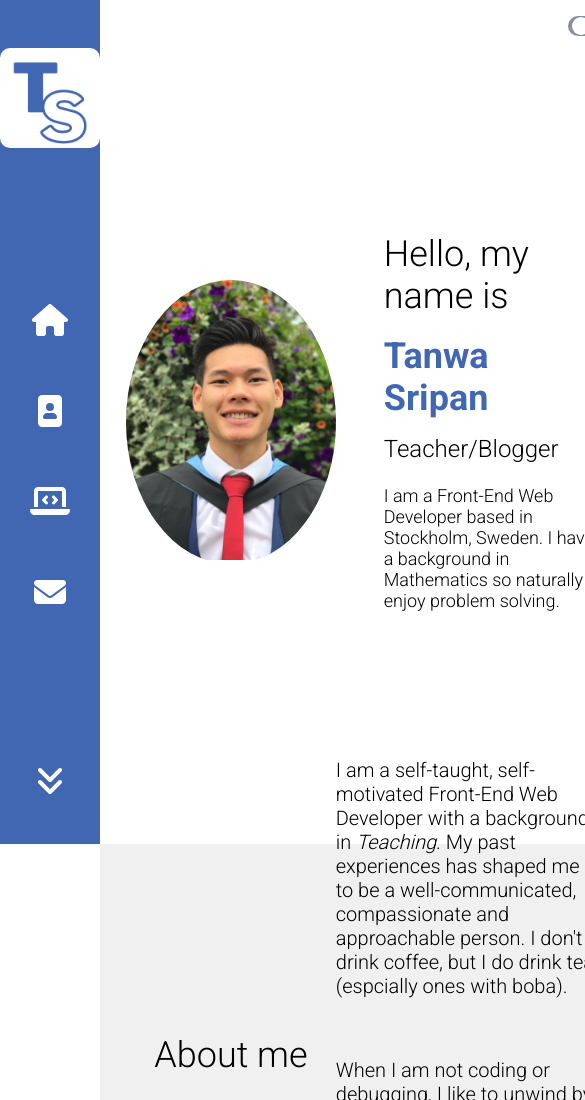
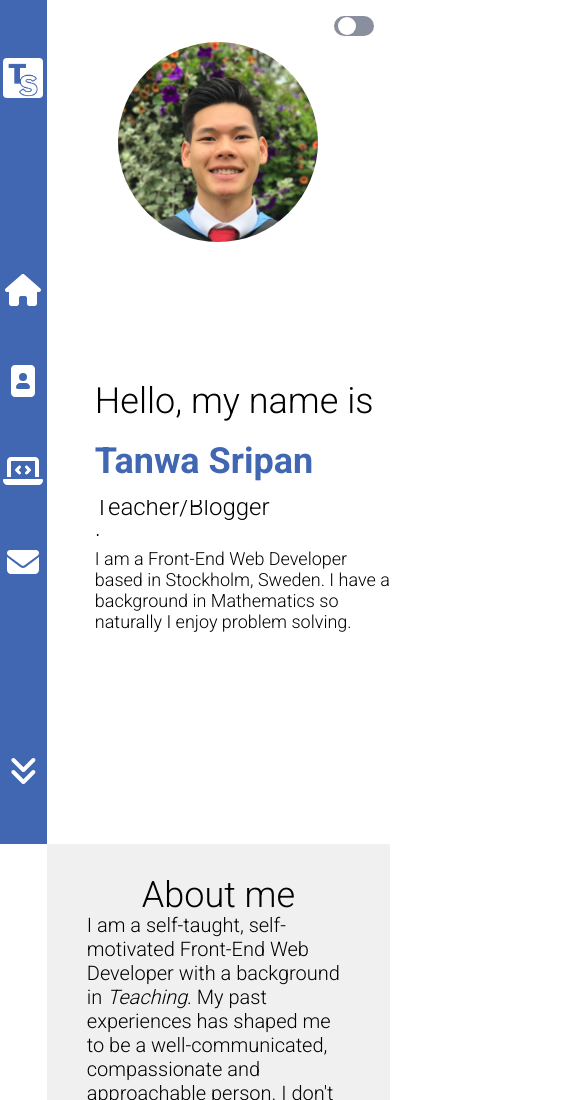
Before and after one commit to JustTanwa/portfolio, a React (Create React App) app: page / in a window 390 px wide. Shown: the top 1100 px of the page, 585 px wide, since content can reach past the window. Built offline with nearby package versions, Linux system fonts and the light colour scheme.

Commit message:
initial mobile responsive layout

```diff
--- a/src/App.css
+++ b/src/App.css
@@ -2,6 +2,7 @@
     font-family: 'Roboto', sans-serif;
     scroll-behavior: smooth;
     transition: background-color 0.3s ease-in;
+    box-sizing: border-box;
 }
 
 .page-layout {
--- a/src/components/Aboutme.css
+++ b/src/components/Aboutme.css
@@ -49,3 +49,29 @@
     flex-wrap: wrap;
     gap: 3em;
 }
+
+@media screen and (max-width: 850px) {
+    .aboutme-page {
+        flex-direction: column;
+        flex-wrap: nowrap;
+        align-items: center;
+        min-height: 100vh;
+    }
+
+    .aboutme-title {
+        flex-basis: content;
+    }
+
+    .aboutme-infor, .aboutme-skill {
+        flex-shrink: 1;
+        justify-content: center;
+    }
+
+    .skill-badges {
+        justify-content: center;
+    }
+
+    .aboutme-para1, .aboutme-para2 {
+        padding: 0 2em;
+    }
+}
--- a/src/components/Contact.css
+++ b/src/components/Contact.css
@@ -42,3 +42,14 @@ address, .email {
     margin: 0;
     padding: 0 0 0 0;
 }
+
+
+@media screen and (max-width: 850px) {
+    .contact-page {
+        flex-direction: column;
+    }
+
+    .contact-form-wrapper {
+        width: 80%;
+    }
+}
--- a/src/components/Form.css
+++ b/src/components/Form.css
@@ -3,11 +3,11 @@
     height: 100%;
     display: flex;
     align-items: center;
-    padding: 0 1em;
+    justify-content: center;
 }
 
 .form-container form {
-    flex-basis: 100%;
+    flex-basis: 90%;
 }
 
 .input-group {
@@ -66,3 +66,14 @@ textarea.form-control {
     text-align: center;
 
 }
+
+@media screen and (max-width: 1330px) {
+    .input-group {
+        grid-template-columns: 100%;
+    }
+
+    .form-label {
+        padding: 0;
+        margin-bottom: 0.5em;
+    }
+}
--- a/src/components/Intro.css
+++ b/src/components/Intro.css
@@ -94,3 +94,24 @@
         max-height: 550px;
     }
 }
+
+
+@media screen and (max-width: 850px) {
+    .intro-page {
+        flex-direction: column;
+    }
+}
+
+@media screen and (max-width: 580px) {
+    .self-photo {
+        max-width: 240px;
+        max-height: 240px;
+    }
+}
+
+@media screen and (max-width: 400px) {
+    .self-photo {
+        max-width: 200px;
+        max-height: 200px;
+    }
+}
--- a/src/components/ProjectCard.css
+++ b/src/components/ProjectCard.css
@@ -74,3 +74,28 @@
 .live-demo:visited, .live-demo:link, .source-code:visited, .source-code:link {
     color: inherit;
 }
+
+@media screen and (max-width: 620px) {
+    .project-card {
+        flex-wrap: wrap;
+        justify-content: center;
+    }
+
+    .project {
+        height: 20vh;
+        max-width: 90%;
+    }
+}
+
+@media screen and (max-width: 440px) {
+    .project-card {
+        flex-wrap: wrap;
+        justify-content: center;
+    }
+
+    .project {
+        height: 20vh;
+        flex-basis: 75%;
+        max-width: 90%;
+    }
+}
--- a/src/components/Projects.css
+++ b/src/components/Projects.css
@@ -28,3 +28,13 @@
     flex-wrap: wrap;
     justify-content: space-between;
 }
+
+@media screen and (max-width: 1200px){
+    .projects-page {
+        flex-direction: column;
+    }
+}
+
+@media screen and (max-width: 620px) {
+
+}
--- a/src/components/Sidebar.css
+++ b/src/components/Sidebar.css
@@ -105,3 +105,32 @@ nav.sidebar {
         border-radius: 20px;
     }
 }
+
+
+@media screen and (max-width: 850px) {
+    .brand-logo img {
+        width: 70px;
+        height: 70px;
+        border-radius: 8px;
+    }
+}
+
+@media screen and (max-width: 620px) {
+    .brand-logo img {
+        width: 40px;
+        height: 40px;
+        border-radius: 4px;
+    }
+
+    nav.sidebar {
+        max-width: 50px;
+    }
+
+    .intro-link:hover, .aboutme-link:hover, .projects-link:hover, .contact-link:hover {
+        transform: none;
+    }
+
+    .intro-link:hover::after, .aboutme-link:hover::after, .projects-link:hover::after, .contact-link:hover::after {
+        opacity: 0;
+    }
+}
```
